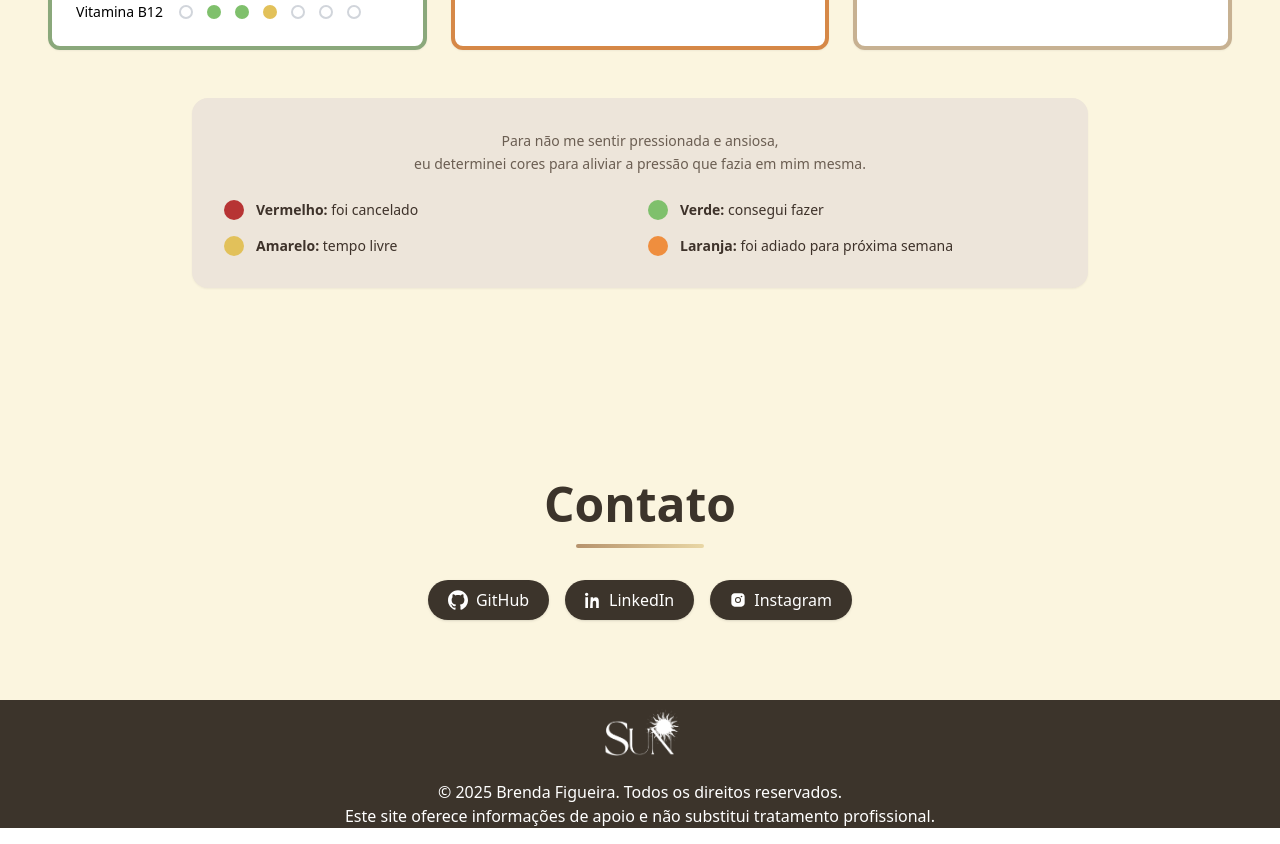
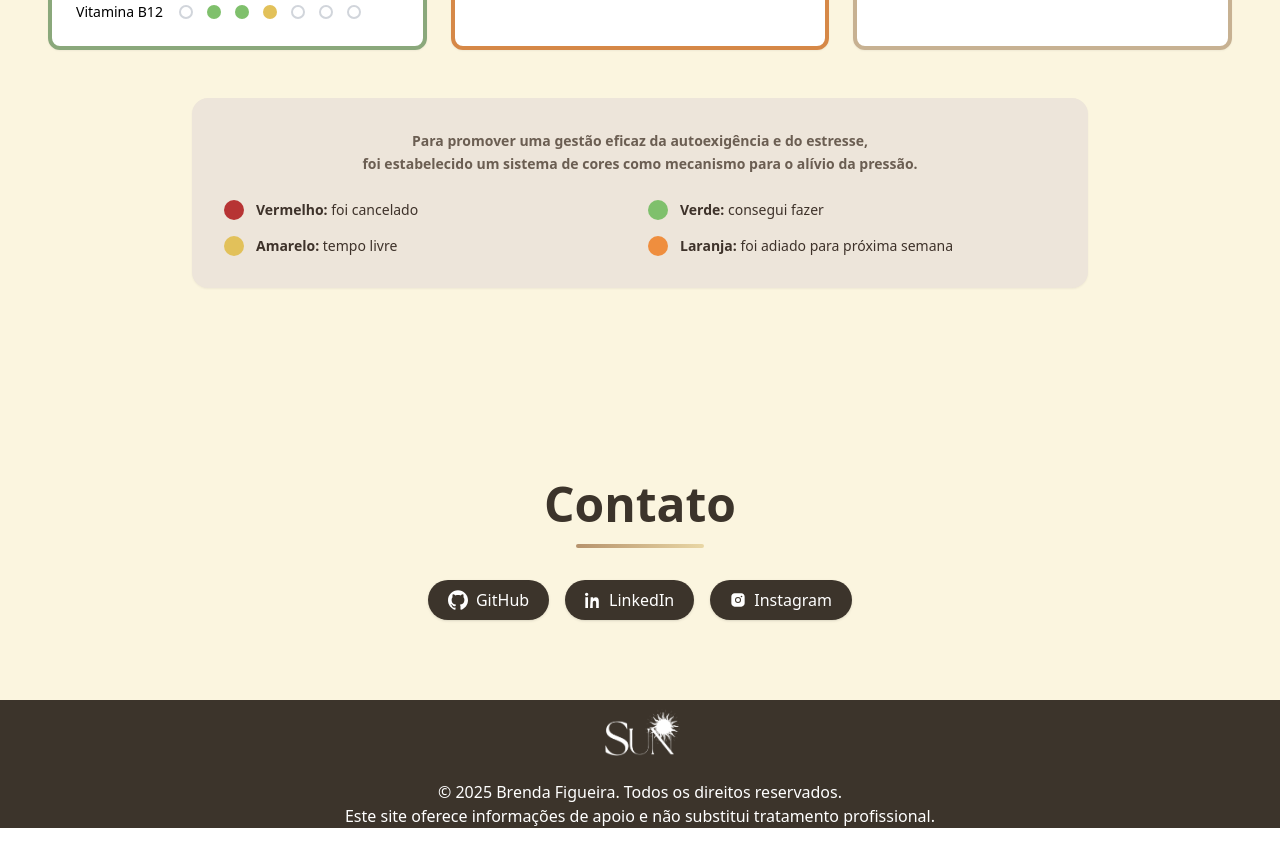
Before and after one commit to BrendaFigueira8/SUN-WEB, a React (Vite) app: page / in a window 1280 px wide. Shown: the part 1520-2364 px from the top of the page. Built offline with nearby package versions, Linux system fonts and the light colour scheme.

Commit message:
atualização: frase

```diff
--- a/src/components/StatusLegend.tsx
+++ b/src/components/StatusLegend.tsx
@@ -2,9 +2,9 @@ export const StatusLegend = () => {
   return (
     <div className="mt-12 bg-[#EDE5DA] rounded-2xl px-8 py-8 max-w-4xl mx-auto shadow-sm">
       <p className="text-center text-sm leading-relaxed mb-6 text-[#6B5E52]">
-        Para não me sentir pressionada e ansiosa,
+        <span className="font-semibold">Para promover uma gestão eficaz da autoexigência e do estresse, </span>
         <br />
-        eu determinei cores para aliviar a pressão que fazia em mim mesma.
+        <span className="font-semibold">foi estabelecido um sistema de cores como mecanismo para o alívio da pressão.</span>
       </p>
       <div className="grid grid-cols-1 md:grid-cols-2 gap-4 text-sm">
         <div className="flex items-center gap-3">
```
